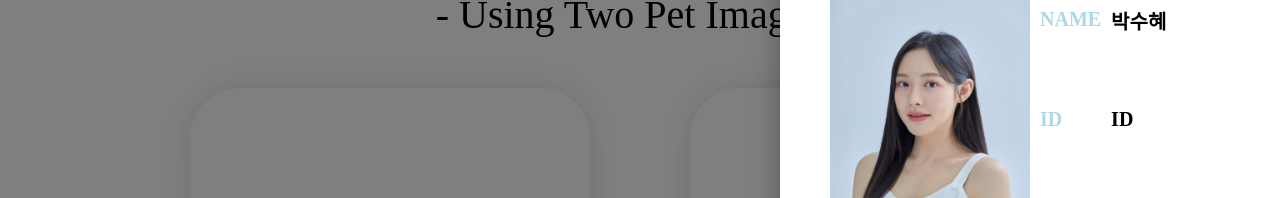
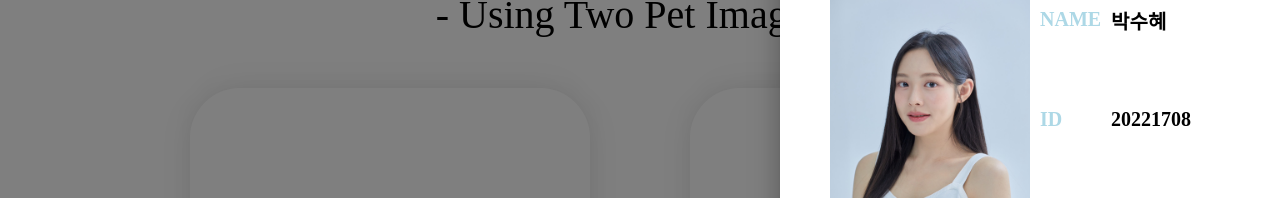
Before and after one commit to seyeon618/ssu-machine-learning-front, a React (Create React App) app: page / in a window 1280 px wide. Both pictures are taken after a click on the button 1254 px from the left and 26 px from the top of the page. Shown: the part 187-385 px from the top of the page. Built offline with nearby package versions, Linux system fonts and the light colour scheme; a web font is replaced by a local one.

Commit message:
프로필 정보 업데이트

```diff
--- a/src/component/Menu.tsx
+++ b/src/component/Menu.tsx
@@ -37,7 +37,7 @@ function Menu({open, setOpen}: Props) {
                             </ProfileTitle>
                             <ProfileAnswer>
                                 <span>박수혜</span>
-                                <span>ID</span>
+                                <span>20221708</span>
                                 <span>기획/디자인</span>
                             </ProfileAnswer>
                         </InfoWrap>
```
